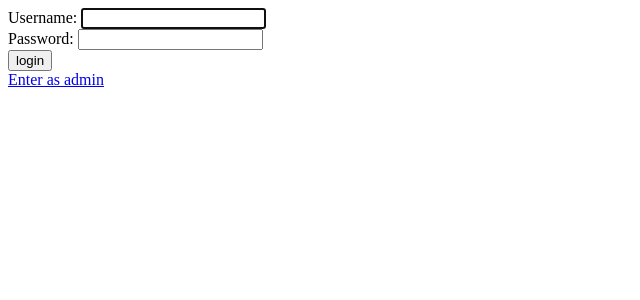
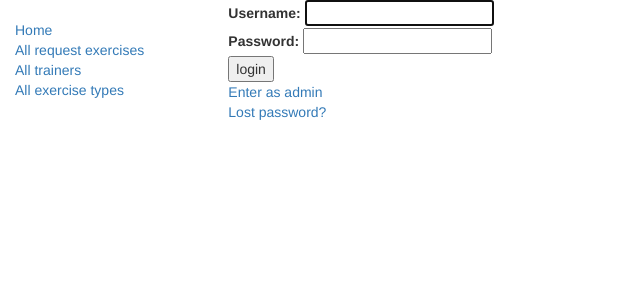
Before and after one commit to Rubik0000/service-scheduling, a Django app: page /accounts/login/ in a window 1280 px wide. Shown: the top 300 px of the page, without its empty margins (0-640 px from the left). Run offline with Django 3.2, Linux system fonts and the light colour scheme; some libraries are stand-ins or nearby versions.

Commit message:
add changes filea

```diff
--- a/scheduling/settings.py
+++ b/scheduling/settings.py
@@ -121,5 +121,5 @@ USE_TZ = True
 STATIC_URL = '/static/'
 
 # Redirect to home URL after login (Default redirects to /accounts/profile/)
-LOGIN_REDIRECT_URL = '/sport/user/'
+LOGIN_REDIRECT_URL = '/sport/index/'
 LOGOUT_REDIRECT_URL = '/'
--- a/sport/static/css/styles.css
+++ b/sport/static/css/styles.css
@@ -0,0 +1,5 @@
+.sidebar-nav {
+    margin-top: 20px;
+    padding: 0;
+    list-style: none;
+}
--- a/sport/templates/base_generic.html
+++ b/sport/templates/base_generic.html
@@ -1,12 +1,39 @@
 <!DOCTYPE html>
-<html>
+<html lang="en">
 <head>
-    <meta charset="utf-8" />
-    <meta http-equiv="X-UA-Compatible" content="IE=edge">
-    <title>Page Title</title>
-    <meta name="viewport" content="width=device-width, initial-scale=1">
+
+  {% block title %}<title>Local Library</title>{% endblock %}
+  <meta charset="utf-8">
+  <meta name="viewport" content="width=device-width, initial-scale=1">
+  <link rel="stylesheet" href="https://maxcdn.bootstrapcdn.com/bootstrap/3.3.7/css/bootstrap.min.css">
+  <script src="https://ajax.googleapis.com/ajax/libs/jquery/1.12.4/jquery.min.js"></script>
+  <script src="https://maxcdn.bootstrapcdn.com/bootstrap/3.3.7/js/bootstrap.min.js"></script>
+
+  <!-- Добавление дополнительного статического CSS файла -->
+  {% load static %}
+  <link rel="stylesheet" href="{% static 'css/styles.css' %}">
 </head>
+
 <body>
-    {% block content %} {% endblock %}
+
+  <div class="container-fluid">
+
+    <div class="row">
+      <div class="col-sm-2">
+      {% block sidebar %}
+      <ul class="sidebar-nav">
+          <li><a href="{% url 'index' %}">Home</a></li>
+          <li><a href="">All request exercises</a></li>
+          <li><a href="">All trainers</a></li>
+          <li><a href="">All exercise types</a></li>
+      </ul>
+     {% endblock %}
+      </div>
+      <div class="col-sm-10 ">
+      {% block content %}{% endblock %}
+      </div>
+    </div>
+
+  </div>
 </body>
 </html>
--- a/sport/templates/registration/login.html
+++ b/sport/templates/registration/login.html
@@ -5,7 +5,7 @@
         {% csrf_token %}
         {% if user.is_authenticated %}
             You are already logged in
-            <a href="/sport/user/">Go to page</a>
+            <a href="/sport/">Go to page</a>
         {% else %}
         <div>
             <div>
@@ -26,4 +26,7 @@
         </div>
         {% endif %}
     </form>
+
+    {# Assumes you setup the password_reset view in your URLconf #}
+    <p><a href="{% url 'password_reset' %}">Lost password?</a></p>
 {% endblock %}
--- a/sport/urls.py
+++ b/sport/urls.py
@@ -2,6 +2,6 @@ from django.urls import path
 from . import views
 
 urlpatterns = [
-    #path('', views.index, name='index'),
-    path('user/', views.user, name='user')
+    path('', views.index, name='index'),
+    #path('user/', views.user, name='user')
 ]
```
Also changed, not shown: sport/views.py (+18 -3 lines), db.sqlite3.
